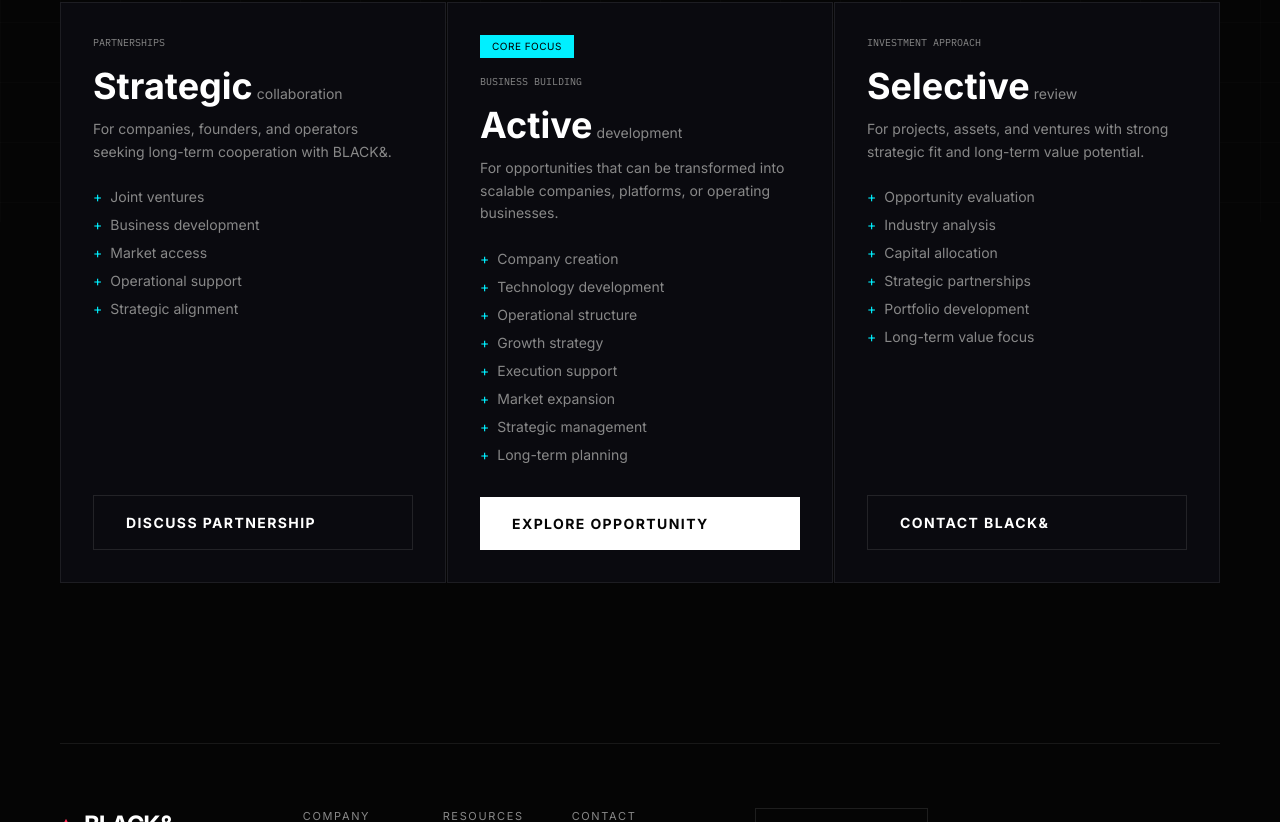
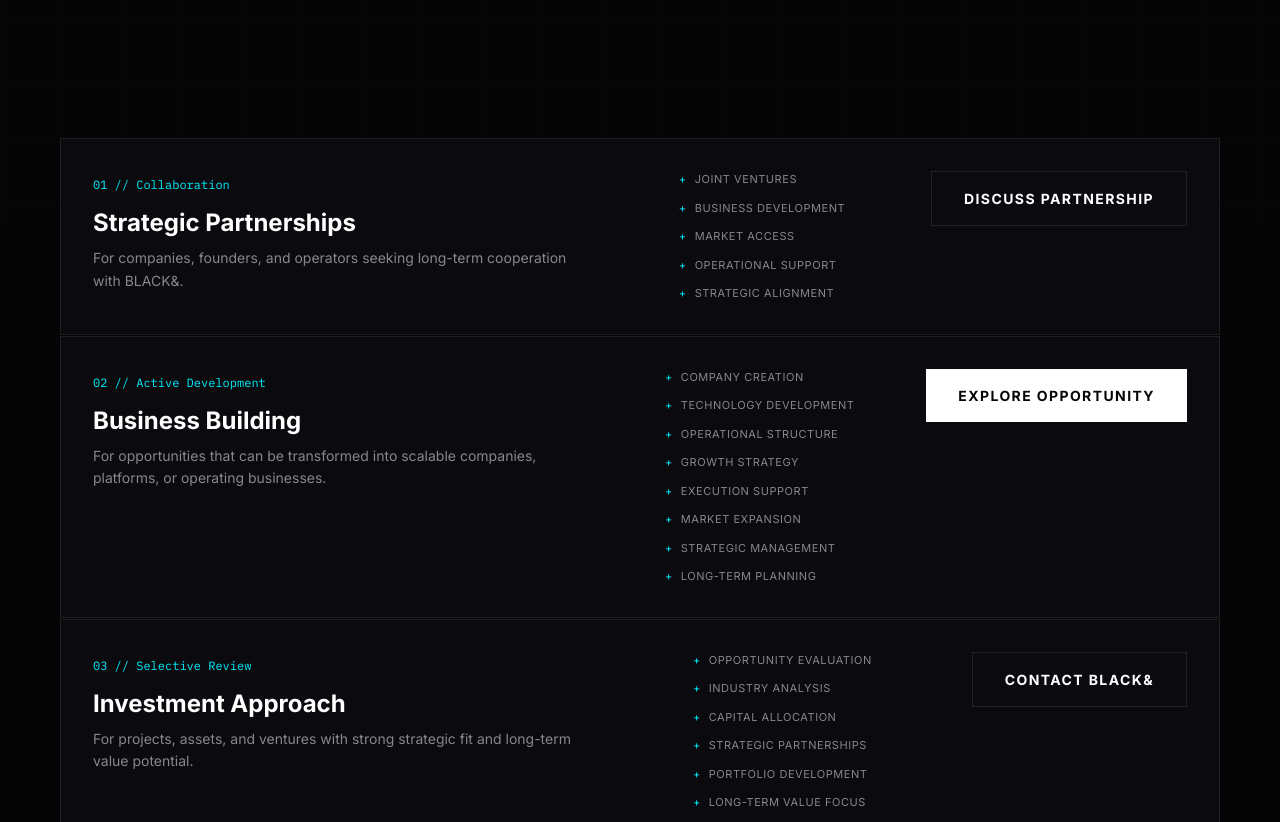
Before and after one commit to blackandb/aeth, a Next.js app: page /opportunities in a window 1280 px wide. Shown: the part 578-1400 px from the top of the page. Built offline with nearby package versions, Linux system fonts and the light colour scheme.

Commit message:
Update page.tsx

```diff
--- a/src/app/opportunities/page.tsx
+++ b/src/app/opportunities/page.tsx
@@ -3,85 +3,142 @@ import Link from "next/link";
 
 export const metadata: Metadata = {
   title: "Opportunities — BLACK&",
-  description: "Explore how BLACK& approaches partnerships, strategic opportunities, and long-term business development.",
+  description: "Strategic opportunities for partnerships, business building, and investment with BLACK& across multiple industries.",
+  alternates: { canonical: "https://blackandi.com/opportunities" },
+  openGraph: {
+    title: "Opportunities — BLACK&",
+    description: "Strategic opportunities, built for long-term growth.",
+    url: "https://blackandi.com/opportunities",
+    images: [{ url: "/og-opportunities.jpg", width: 1200, height: 630 }],
+  },
 };
 
-const plans = [
+const opportunities = [
   {
-    name: "Partnerships",
-    price: "Strategic",
-    period: "collaboration",
-    desc: "For companies, founders, and operators seeking long-term cooperation with BLACK&.",
-    features: ["Joint ventures", "Business development", "Market access", "Operational support", "Strategic alignment"],
+    title: "Strategic Partnerships",
+    status: "Collaboration",
+    description:
+      "For companies, founders, and operators seeking long-term cooperation with BLACK&.",
+    items: [
+      "Joint ventures",
+      "Business development",
+      "Market access",
+      "Operational support",
+      "Strategic alignment",
+    ],
     cta: "Discuss Partnership",
-    highlighted: false,
+    href: "/contact",
+    accent: false,
   },
   {
-    name: "Business Building",
-    price: "Active",
-    period: "development",
-    desc: "For opportunities that can be transformed into scalable companies, platforms, or operating businesses.",
-    features: ["Company creation", "Technology development", "Operational structure", "Growth strategy", "Execution support", "Market expansion", "Strategic management", "Long-term planning"],
+    title: "Business Building",
+    status: "Active Development",
+    description:
+      "For opportunities that can be transformed into scalable companies, platforms, or operating businesses.",
+    items: [
+      "Company creation",
+      "Technology development",
+      "Operational structure",
+      "Growth strategy",
+      "Execution support",
+      "Market expansion",
+      "Strategic management",
+      "Long-term planning",
+    ],
     cta: "Explore Opportunity",
-    highlighted: true,
+    href: "/contact",
+    accent: true,
   },
   {
-    name: "Investment Approach",
-    price: "Selective",
-    period: "review",
-    desc: "For projects, assets, and ventures with strong strategic fit and long-term value potential.",
-    features: ["Opportunity evaluation", "Industry analysis", "Capital allocation", "Strategic partnerships", "Portfolio development", "Long-term value focus"],
+    title: "Investment Approach",
+    status: "Selective Review",
+    description:
+      "For projects, assets, and ventures with strong strategic fit and long-term value potential.",
+    items: [
+      "Opportunity evaluation",
+      "Industry analysis",
+      "Capital allocation",
+      "Strategic partnerships",
+      "Portfolio development",
+      "Long-term value focus",
+    ],
     cta: "Contact BLACK&",
-    highlighted: false,
+    href: "/contact",
+    accent: false,
   },
 ];
 
-export default function PricingPage() {
+export default function OpportunitiesPage() {
   return (
     <>
       <section className="flex min-h-[70vh] flex-col justify-center py-24">
         <div className="eyebrow">Opportunities</div>
-        <h1 className="max-w-[500px] text-[56px] font-bold leading-[0.95] tracking-[-0.04em] max-lg:text-[40px] max-md:text-[32px]">
+        <h1 className="max-w-[600px] text-[56px] font-bold leading-[0.95] tracking-[-0.04em] max-lg:text-[40px] max-md:text-[32px]">
           Strategic opportunities, built for long-term growth.
         </h1>
-        <p className="mt-6 max-w-[480px] text-lg leading-[1.5] text-secondary">
-          BLACK& works with entrepreneurs, partners, investors, and institutions to develop companies, assets, and initiatives across strategic industries.
+        <p className="mt-6 max-w-[500px] text-lg leading-[1.5] text-secondary">
+          BLACK& works with entrepreneurs, partners, investors, and institutions
+          to develop companies, assets, and initiatives across strategic
+          industries.
         </p>
+      </section>
 
-        <div className="mt-16 grid grid-cols-1 gap-px md:grid-cols-3">
-          {plans.map((plan) => (
+      <section className="py-24">
+        <div className="flex flex-col gap-px">
+          {opportunities.map((opp, i) => (
             <div
-              key={plan.name}
-              className={`aeth-card flex flex-col ${plan.highlighted ? "border-accent-cyan/30" : ""}`}
+              key={opp.title}
+              className={`aeth-card flex flex-col gap-6 lg:flex-row lg:items-start lg:justify-between ${
+                opp.accent ? "border-accent-cyan/20" : ""
+              }`}
             >
-              {plan.highlighted && (
-                <span className="mb-4 inline-block w-fit bg-accent-cyan px-3 py-1 font-[var(--font-mono)] text-[10px] uppercase tracking-wider text-black">
-                  Core Focus
+              <div className="max-w-[500px]">
+                <span className="section-number">
+                  {String(i + 1).padStart(2, "0")} // {opp.status}
                 </span>
-              )}
-              <span className="system-label">{plan.name}</span>
-              <div className="mt-4 flex items-baseline gap-1">
-                <span className="text-4xl font-bold">{plan.price}</span>
-                <span className="text-sm text-secondary">{plan.period}</span>
+                <h2 className="mt-3 text-2xl font-bold">{opp.title}</h2>
+                <p className="mt-2 text-sm leading-relaxed text-secondary">
+                  {opp.description}
+                </p>
               </div>
-              <p className="mt-3 text-sm leading-relaxed text-secondary">{plan.desc}</p>
 
-              <ul className="mt-6 flex-1 space-y-2">
-                {plan.features.map((f) => (
-                  <li key={f} className="flex items-center gap-2 text-sm text-secondary">
-                    <span className="text-accent-cyan">+</span> {f}
-                  </li>
+              <div className="flex flex-col gap-3">
+                {opp.items.map((item) => (
+                  <div
+                    key={item}
+                    className="flex items-center gap-2 font-[var(--font-mono)] text-[11px] uppercase tracking-wider text-secondary"
+                  >
+                    <span className="text-accent-cyan">+</span>
+                    {item}
+                  </div>
                 ))}
-              </ul>
+              </div>
 
-              <Link
-                href="/login"
-                className={plan.highlighted ? "btn btn-primary mt-8" : "btn btn-secondary mt-8"}
-              >
-                {plan.cta}
-              </Link>
+              <div className="shrink-0">
+                <Link
+                  href={opp.href}
+                  className={`btn ${opp.accent ? "btn-primary" : "btn-secondary"}`}
+                >
+                  {opp.cta}
+                </Link>
+              </div>
             </div>
           ))}
+        </div>
+      </section>
+
+      <section className="flex flex-col items-center py-24 text-center">
+        <div className="eyebrow justify-center">Get Started</div>
+        <h2 className="mt-4 text-[40px] font-bold tracking-[-0.04em]">
+          Ready to explore opportunities?
+        </h2>
+        <p className="mt-4 max-w-[440px] text-secondary">
+          Reach out to discuss how BLACK& can help build your next venture.
+        </p>
+        <div className="mt-8">
+          <Link href="/contact" className="btn btn-primary">
+            Contact Us
+          </Link>
         </div>
       </section>
     </>
```
